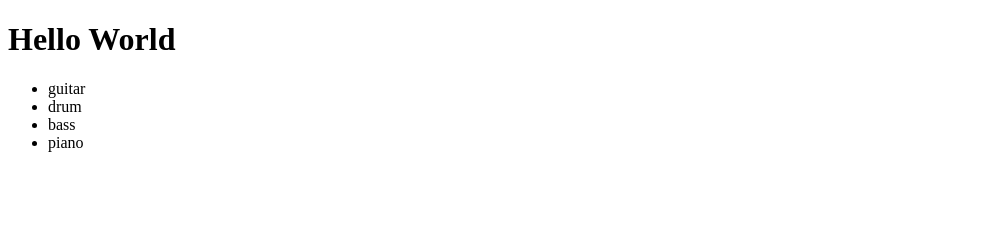
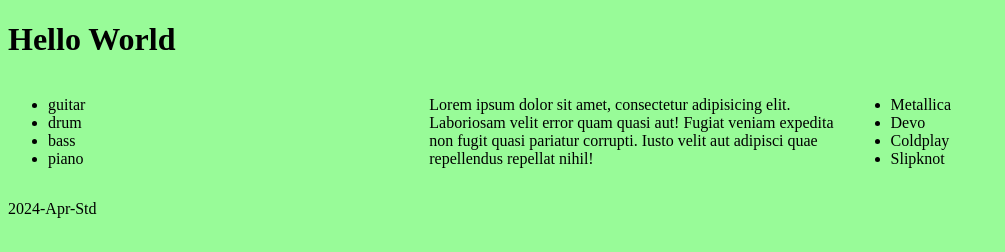
Before and after one commit to peter-duongGHub/2024-apr-t1w2-responsiveness, a plain HTML site: page index.html in a window 1280 px wide. Shown: the whole page, without its empty margins (0-1005 px from the left). Drawn offline with Linux system fonts and the light colour scheme.

Commit message:
3 column responsive layout

```diff
--- a/index.html
+++ b/index.html
@@ -4,10 +4,14 @@
     <meta charset="UTF-8">
     <meta name="viewport" content="width=device-width, initial-scale=1.0">
     <title>Document</title>
+    <link rel="stylesheet" href="style.css">
 </head>
 <body>
-
+    <header class="row">
         <h1>Hello World</h1>
+    </header>
+    <main class="row">
+        <div class="column">
             <ul>
                 <li>guitar</li>
                 <li>drum</li>
@@ -15,5 +19,24 @@
                 <li>piano</li>
             </ul>
 
+        </div>
+        <article class="column">
+            <p>Lorem ipsum dolor sit amet, consectetur adipisicing elit. Laboriosam velit error quam quasi aut! Fugiat veniam expedita non fugit quasi pariatur corrupti. Iusto velit aut adipisci quae repellendus repellat nihil!
+        </article>
+        <aside class="column">
+            <ul>
+                <li>Metallica</li>
+                <li>Devo</li>
+                <li>Coldplay</li>
+                <li>Slipknot</li>
+            </ul>
+        </aside>
+    </main>
+   <footer class="row">
+    <p>2024-Apr-Std</p>
+   </footer>
+
+
+
 </body>
 </html>
--- a/style.css
+++ b/style.css
@@ -0,0 +1,29 @@
+/* Default styles for small screens and anything not caught by media */
+body {
+    background-color: rgb(30,142,234);
+}
+
+.column {
+    width: 100%;
+}
+
+/* Styled for screens 600px wide and larger */
+/* @media screen and (min-wid: 600px) { */
+    @media screen and (width > 600px) {
+
+        body
+        {background-color: palegreen;}
+
+        .column {
+            float: left;
+            width: 33.33%;
+          }
+
+          /* Clear floats after the columns */
+          .row:after {
+            content: "";
+            display: table;
+            clear: both;
+          }
+
+}
```
Lines whose indentation alone changed are shown as unchanged.
